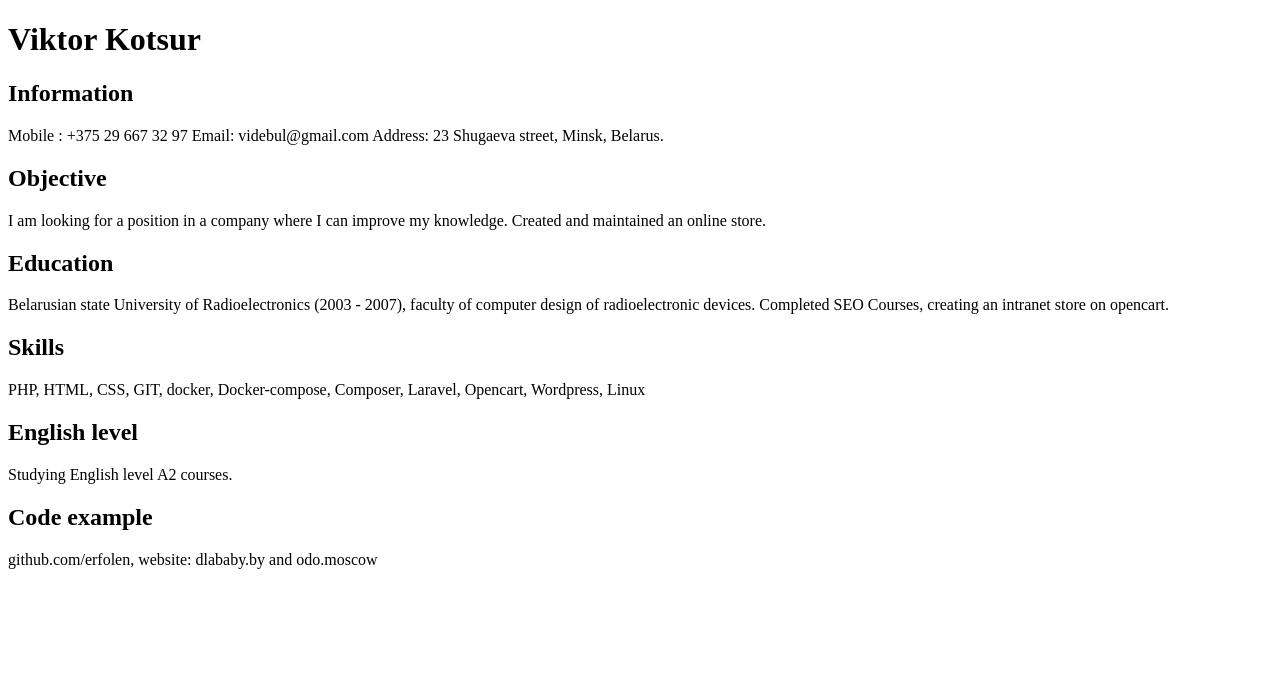
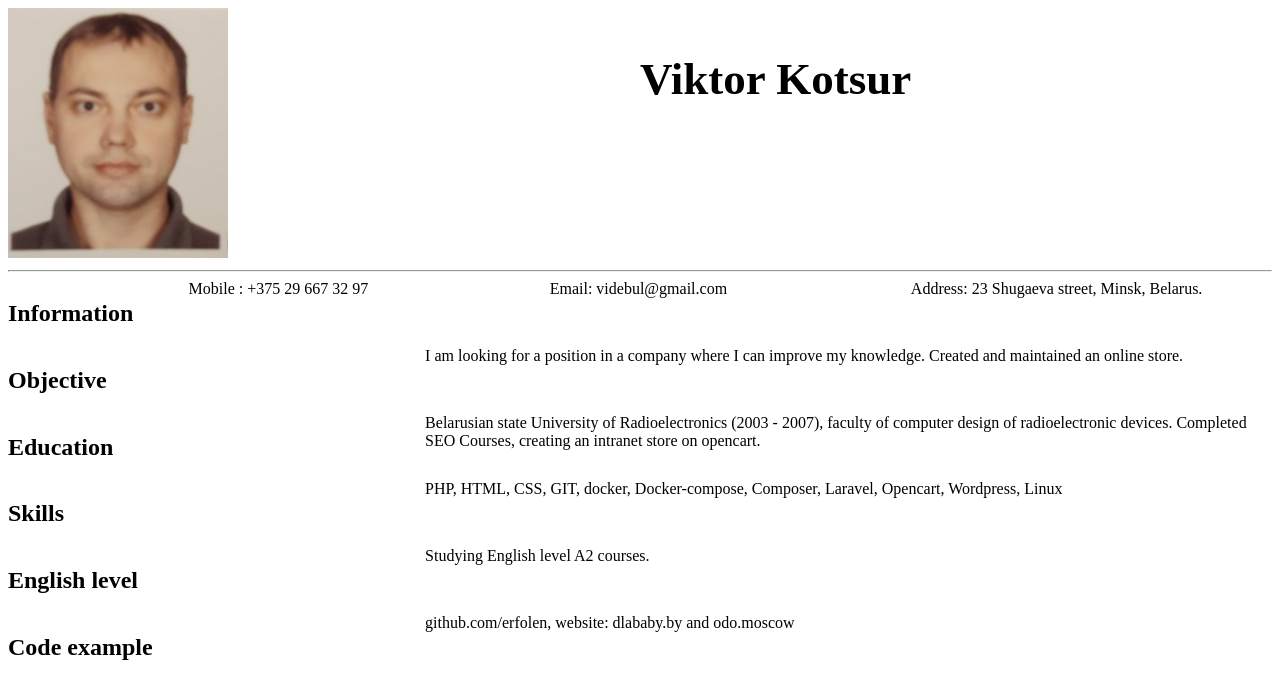
Before and after one commit to erfolen/rsschool-cv, a plain HTML site: page index.html in a window 1280 px wide. Drawn offline with Linux system fonts and the light colour scheme.

Commit message:
feat: wrote style to page html

```diff
--- a/html.css
+++ b/html.css
@@ -0,0 +1,15 @@
+h1 {
+    font-size: 45px;
+}
+.block {
+    width: 100%;
+}
+div {
+    width: 66%;
+}
+.block {
+    display: flex;
+}
+h2 {
+    width: 33%;
+}
--- a/index.html
+++ b/index.html
@@ -7,38 +7,52 @@
         <link rel="stylesheet" href="html.css">
     </head>
     <body>
-
-<h1> <stong>Viktor Kotsur</stong></h1>
-
-
+        <section>
+            <section class="block">
+                <div class="foto">
+                    <img src="mainfoto.png" alt="mainfoto" width="220" height="250px"><a href="mainfoto.png"></a>
+                </div>
+                <div class="name">
+                    <h1><strong>Viktor Kotsur</strong></h1>
+                </div>
+            </section>
+                <hr>
+            <section class="block">
                 <h2><strong>Information</strong></h2>
 
-Mobile : +375 29 667 32 97
-Email: videbul@gmail.com
-Address: 23 Shugaeva street, Minsk, Belarus.
+                <div>Mobile : +375 29 667 32 97</div>
+                <div>Email: videbul@gmail.com</div>
+                <div>Address: 23 Shugaeva street, Minsk, Belarus.</div>
 
-
+            </section>
+            <section class="block">
                 <h2><strong>Objective</strong></h2>
 
-I am looking for a position in a company where I can improve my knowledge. Created and maintained an online store.
+                <div>I am looking for a position in a company where I can improve my knowledge. Created and maintained an online store.</div>
 
-
+            </section>
+            <section class="block">
                 <h2><strong>Education</strong></h2>
 
-Belarusian state University of Radioelectronics (2003 - 2007), faculty of computer design of radioelectronic devices. Completed SEO Courses, creating an intranet store on opencart.
+                <div>Belarusian state University of Radioelectronics (2003 - 2007), faculty of computer design of radioelectronic devices. Completed SEO Courses, creating an intranet store on opencart.</div>
 
-
+            </section>
+            <section class="block">
                 <h2><strong>Skills</strong></h2>
 
                 PHP, HTML, CSS, GIT, docker, Docker-compose, Composer, Laravel, Opencart, Wordpress, Linux
-
+            </section>
+            <section class="block">
 
                 <h2><strong>English level</strong></h2>
 
-Studying English level A2 courses.
-
+            <div> Studying English level A2 courses.</div>
+            </section>
+            <section class="block">
                 <h2><strong>Code example</strong></h2>
 
                 github.com/erfolen, website: dlababy.by and odo.moscow
+            </section>
+        </section>
     </body>
 </html>
```
Also changed, not shown: mainfoto.png (added). Lines whose indentation alone changed are shown as unchanged.
